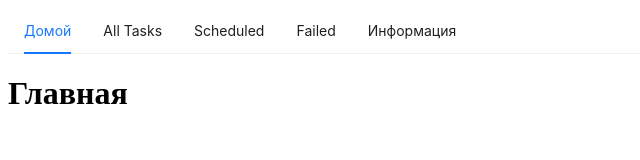
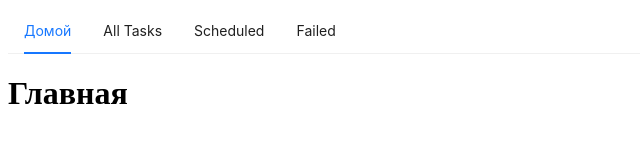
Before and after one commit to akimolka/Schedo, a React (Vite) app in the folder dashboard/: page / in a window 1280 px wide. Shown: the top 160 px of the page, without its empty margins (0-640 px from the left). Built offline with nearby package versions, Linux system fonts and the light colour scheme.

Commit message:
delete about

```diff
--- a/dashboard/src/components/NavMenu.tsx
+++ b/dashboard/src/components/NavMenu.tsx
@@ -18,10 +18,6 @@ const items = [
         label: <Link to="/tasks/failed">Failed</Link>,
         key: "/tasks/failed",
     },
-    {
-        label: <Link to="/about">Информация</Link>,
-        key: "/about",
-    },
 ]
 
 function NavMenu() {
--- a/dashboard/src/main.tsx
+++ b/dashboard/src/main.tsx
@@ -5,7 +5,6 @@ import App from './App.tsx'
 import { BrowserRouter, Route, Routes } from 'react-router'
 import Home from './pages/Home.tsx'
 import Tasks from './pages/Tasks.tsx'
-import About from './pages/About.tsx'
 import Scheduled from './pages/Scheduled.tsx'
 import Failed from './pages/Failed.tsx'
 import TaskHistory from './pages/TaskHistory.tsx'
@@ -20,7 +19,6 @@ createRoot(document.getElementById('root')!).render(
           <Route path="tasks/failed" element={<Failed />} />
           <Route path="tasks" element={<Tasks />} />
           <Route path="tasks/:taskName" element={<TaskHistory />} />
-          <Route path="about" element={<About />} />
         </Route>
       </Routes>
     </BrowserRouter> </StrictMode>,
--- a/dashboard/src/pages/About.tsx
+++ /dev/null
@@ -1,5 +0,0 @@
-function About() {
-    return <h1>Информация</h1>
-}
-
-export default About;
```
